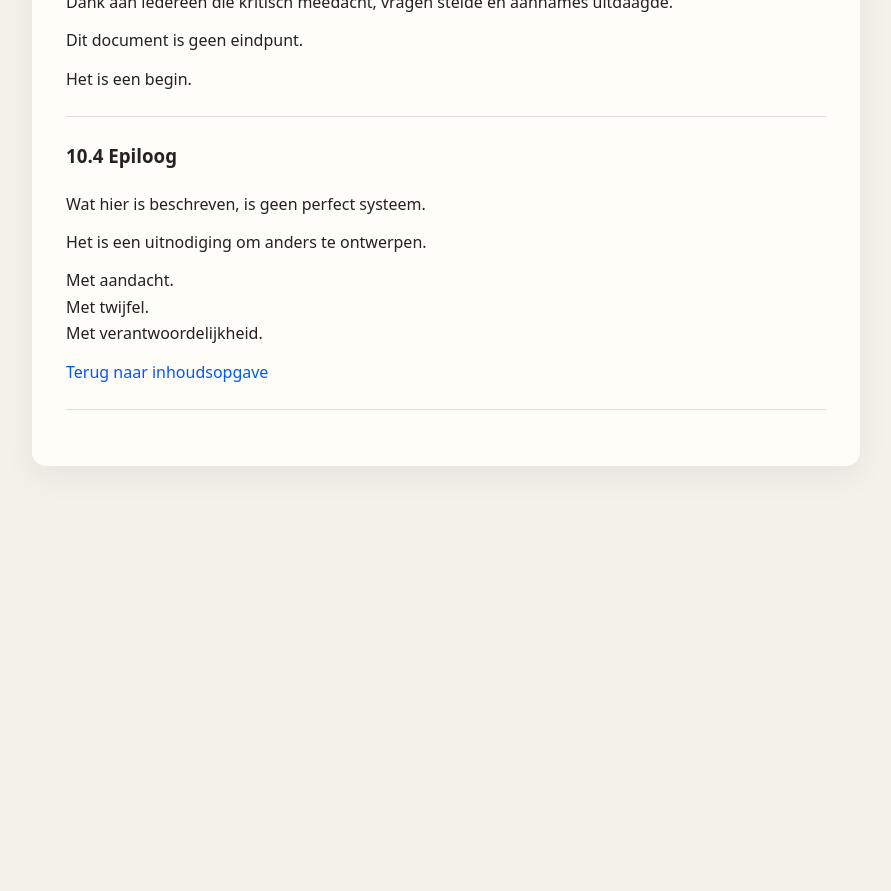
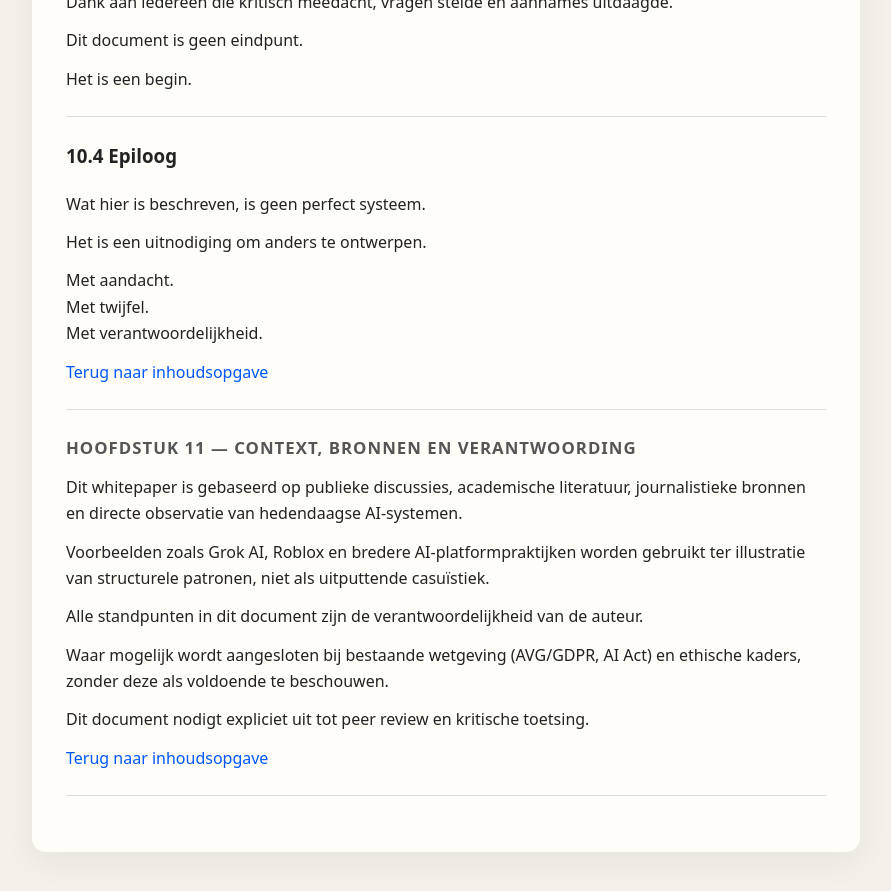
Before and after one commit to MartijnBruzzese/ModelHaven-Studio, a Jekyll site: the page built from WHITE_PAPERS/NL/MODELHAVEN_STUDIO_WHITE_PAPER_NL_v1.0.md, in a window 1280 px wide and 900 px high, scrolled down 31829 px. Shown: the top 891 px of the window, without its empty margins (194-1085 px from the left). Built offline with Jekyll 4.4.1, drawn with Linux system fonts in a browser that asks for light colours; before the commit the page ends 32343 px from its top, so only the background shows below that.

Commit message:
Update MODELHAVEN_STUDIO_WHITE_PAPER_NL_v1.0.md

```diff
--- a/WHITE_PAPERS/NL/MODELHAVEN_STUDIO_WHITE_PAPER_NL_v1.0.md
+++ b/WHITE_PAPERS/NL/MODELHAVEN_STUDIO_WHITE_PAPER_NL_v1.0.md
@@ -1295,3 +1295,20 @@ Met verantwoordelijkheid.
 [Terug naar inhoudsopgave](#inhoudsopgave)
 
 ---
+
+<a id="h11"></a>
+## Hoofdstuk 11 — Context, Bronnen en Verantwoording
+
+Dit whitepaper is gebaseerd op publieke discussies, academische literatuur, journalistieke bronnen en directe observatie van hedendaagse AI-systemen.
+
+Voorbeelden zoals Grok AI, Roblox en bredere AI-platformpraktijken worden gebruikt ter illustratie van structurele patronen, niet als uitputtende casuïstiek.
+
+Alle standpunten in dit document zijn de verantwoordelijkheid van de auteur.
+
+Waar mogelijk wordt aangesloten bij bestaande wetgeving (AVG/GDPR, AI Act) en ethische kaders, zonder deze als voldoende te beschouwen.
+
+Dit document nodigt expliciet uit tot peer review en kritische toetsing.
+
+[Terug naar inhoudsopgave](#inhoudsopgave)
+
+---
```
